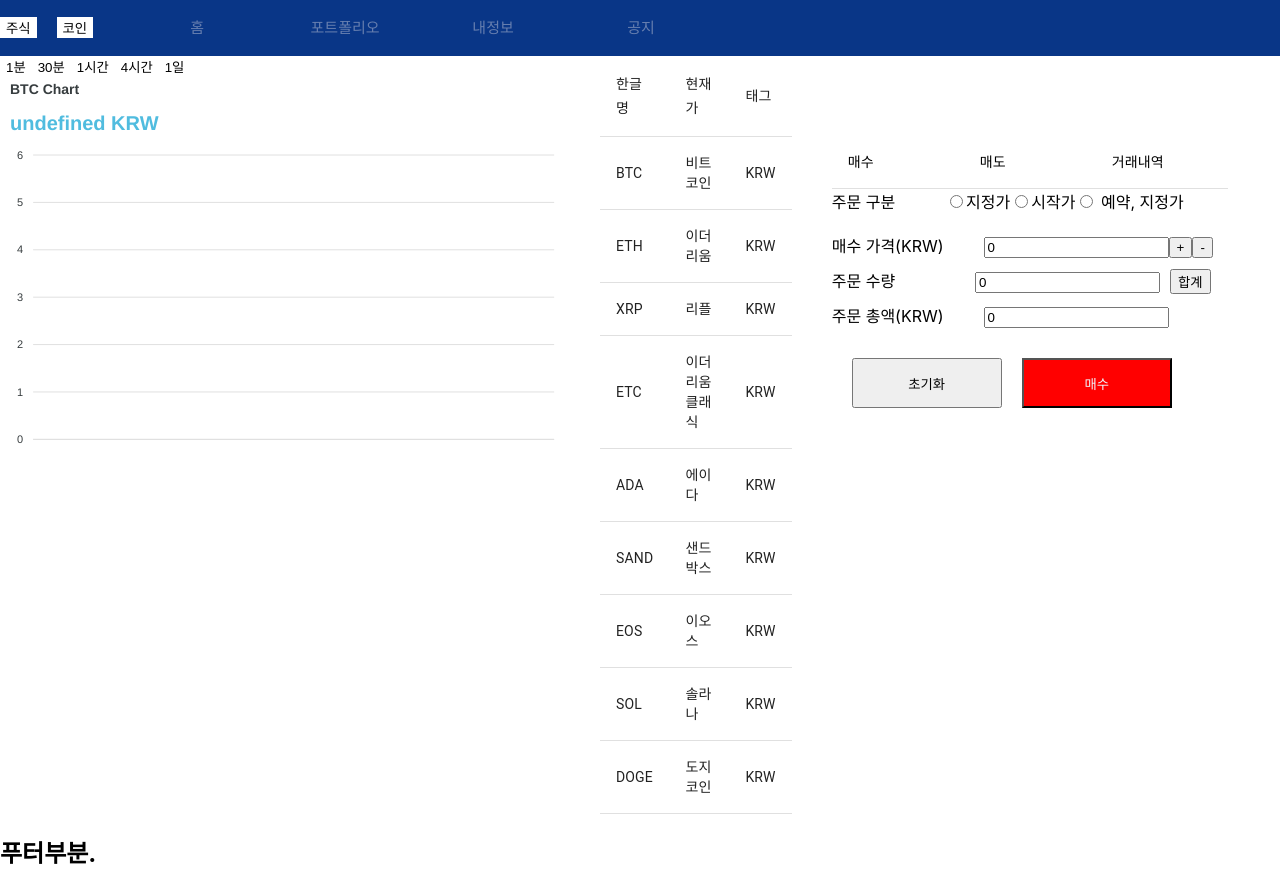
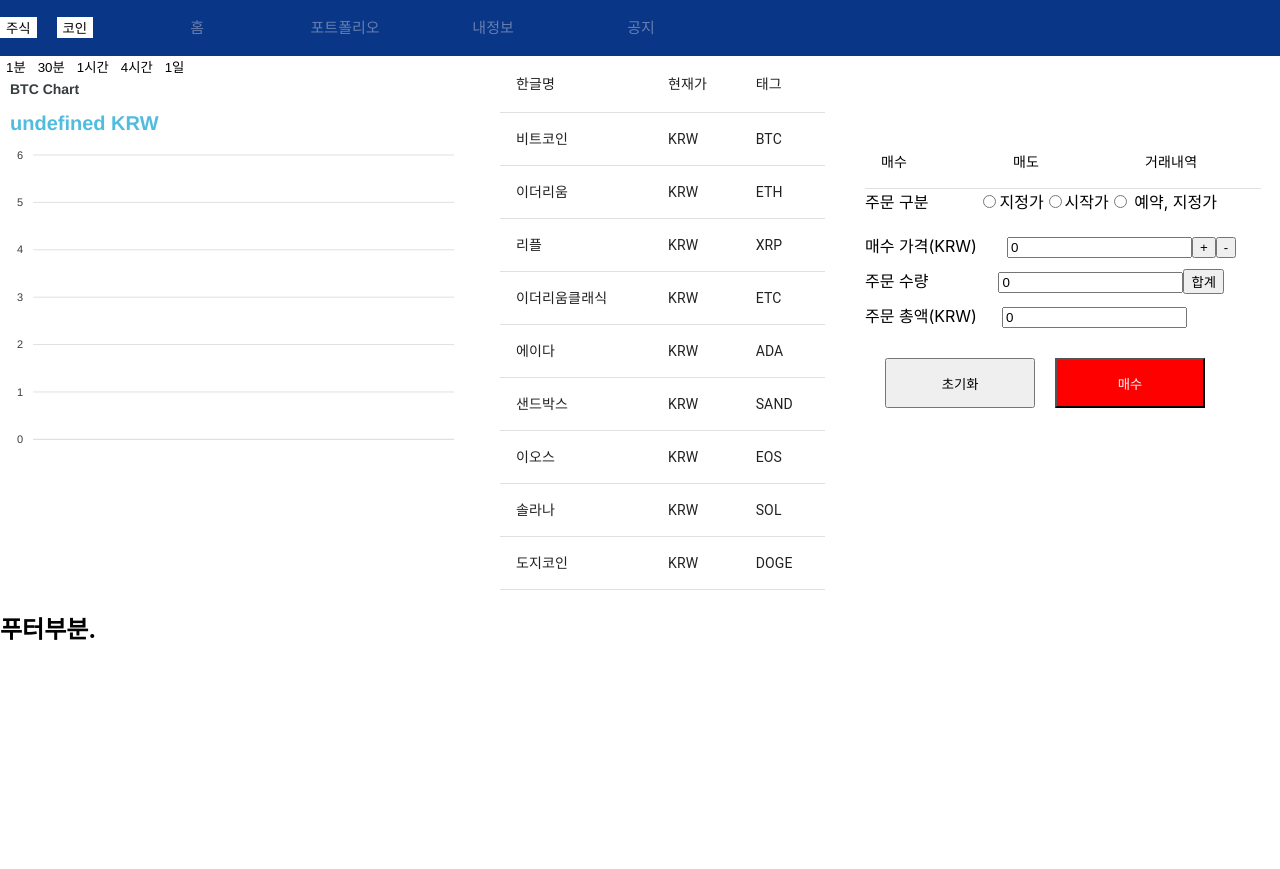
Before and after one commit to jayko0616/Algorithmic-Trading, a React (Create React App) app in the folder new/: page / in a window 1280 px wide. After the commit the page ends 800 px from the top, so only its background shows below. Built offline with nearby package versions, Linux system fonts and the light colour scheme; no server answers.

Commit message:
2022_11_02_12:21

```diff
--- a/new/src/Coin_Trade/Trade_check.css
+++ b/new/src/Coin_Trade/Trade_check.css
@@ -33,17 +33,17 @@
 }
 
 .input_sell{
-    margin-left: 40px;
+    margin-left: 30px;
 }
 
 .input_quantity{
-    margin-left: 80px;
+    margin-left: 70px;
     margin-bottom: 10px;
-    margin-right: 10px;
+    /* margin-right: 10px; */
 }
 
 .input_sum{
-    margin-left: 40px;
+    margin-left: 25px;
 }
 
 .check_left{
--- a/new/src/Coin_Trade/Trade_selling.js
+++ b/new/src/Coin_Trade/Trade_selling.js
@@ -1,5 +1,5 @@
 import React from "react";
-import { useEffect, useState } from "react";
+import {useEffect, useState } from "react";
 import { Button} from 'react-bootstrap';
 
 
--- a/new/src/Coin_chart/ApexChart.js
+++ b/new/src/Coin_chart/ApexChart.js
@@ -159,7 +159,7 @@ export default function ApexChart(){
     <Button className="btn_fourhour" onClick={() => change_day()}>1일</Button>
     </div>
     {/* <Button onClick={()=>setname('BTC')}>클릭</Button> */}
-<ReactApexChart options={options} series={series} type="candlestick" height={400} width={600}/>
+<ReactApexChart options={options} series={series} type="candlestick" height={400} width={500}/>
   </div>
       );
 }
--- a/new/src/Coin_chart/CoinItem.js
+++ b/new/src/Coin_chart/CoinItem.js
@@ -3,7 +3,7 @@ import TableRow from '@material-ui/core/TableRow';
 import TableCell from '@material-ui/core/TableCell';
 import {useDispatch} from "react-redux";
 import {change_coin} from './CoinStore';
-
+import { makeStyles } from "@material-ui/core/styles";
 
 // class CoinItem extends React.Component{
 
@@ -19,11 +19,20 @@ import {change_coin} from './CoinStore';
     //     // return(CoinChange(coin));
     // }
     // render(){
+        // const useStyles = makeStyles(theme => ({
+        //     cell_short: {
+        //         fontSize: "10px",
+        //         width: 100,
+        //         backgroundColor: 'green'
+
+        //       },
+        //   }));
+        // const classes = useStyles();
         return(
             <TableRow className="Table_coin">
-                <TableCell onClick={()=>handleclick(props)}>{props.tag}</TableCell>
-                <TableCell onClick={()=>handleclick(props)}>{props.name_ko}</TableCell>
-                <TableCell onClick={()=>handleclick(props)}>{props.currency}</TableCell>
+                <TableCell onClick={()=>handleclick(props)} className="props_tag">{props.name_ko}</TableCell>
+                <TableCell onClick={()=>handleclick(props)} className="props_name_ko">{props.currency}</TableCell>
+                <TableCell onClick={()=>handleclick(props)} className="props_currency">{props.tag}</TableCell>
             </TableRow>
         )
     }
--- a/new/src/Coin_chart/CoinList.css
+++ b/new/src/Coin_chart/CoinList.css
@@ -1,3 +1,4 @@
 .list{
-    display: flex;
+    /* display: flex; */
+    width: 470px;
 }
--- a/new/src/Coin_chart/CoinList.js
+++ b/new/src/Coin_chart/CoinList.js
@@ -6,6 +6,7 @@ import  TableBody from "@material-ui/core/TableBody";
 import TableHead from "@material-ui/core/TableHead";
 import TableRow from "@material-ui/core/TableRow";
 import TableCell from '@material-ui/core/TableCell';
+import { makeStyles } from "@material-ui/core/styles";
 
 // const styles = theme => ({
 //     root: {
@@ -68,12 +69,19 @@ const coininfo = [
         },
 ];
 
-class CoinList extends React.Component{
-    render(){
+
+
+
+function CoinList (){
+    // render(){
         // const { classes } = this.props;
-
+        const useStyles = makeStyles(theme => ({
+            tableCell:
+            { padding: "0px 12px 0px 0px"}
+            }));
+        const classes = useStyles();
         return(
-            <div>
+            <div className="list">
                 {/* <Table className = {classes.table}> */}
                 <Table>
                     <TableHead>
@@ -88,11 +96,11 @@ class CoinList extends React.Component{
                         return(<CoinItem tag = {c.tag} name_ko = {c.name_ko} currency = {c.currency}/>)})}
                     </TableBody>
                 </Table>
-            {/* </Paper> */}
+
             </div>
         )
     }
-}
+// }
 
 // export default withStyles(styles)(CoinList);
 export default CoinList;
--- a/new/src/Coin_chart/Coinitem.css
+++ b/new/src/Coin_chart/Coinitem.css
@@ -0,0 +1,11 @@
+.props_tag{
+    width: 100px;
+}
+
+.props_name_ko{
+    width: 100px;
+}
+
+.props_currency{
+    width: 100px;
+}
```
Also changed, not shown: new/src/Coin_chart/coinList.json (deleted, +0 -23 lines), 1 other file (tests, documents, lock files or other folders).
